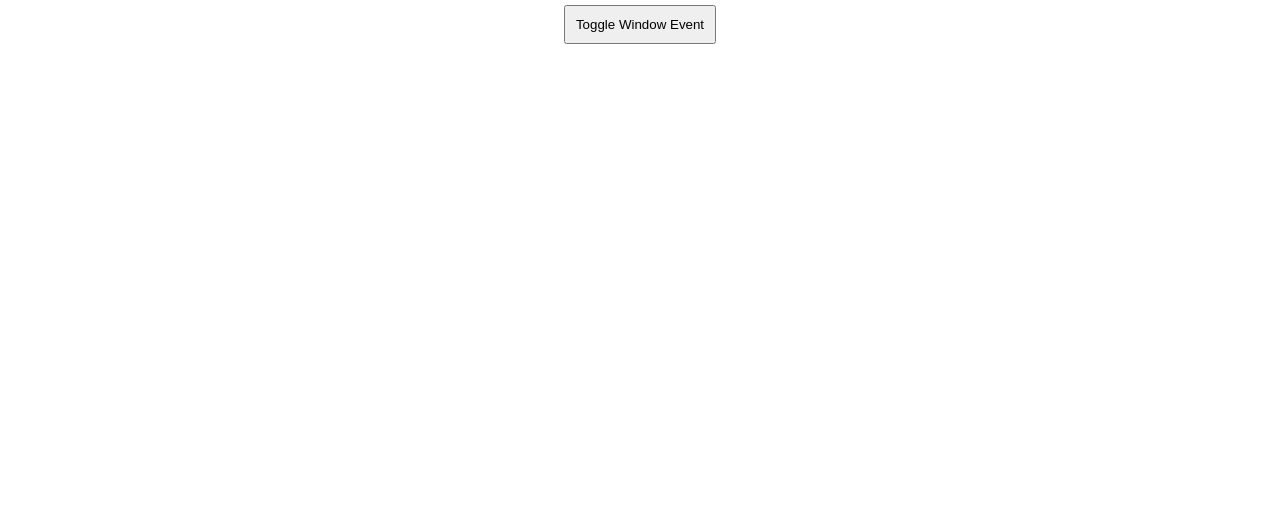
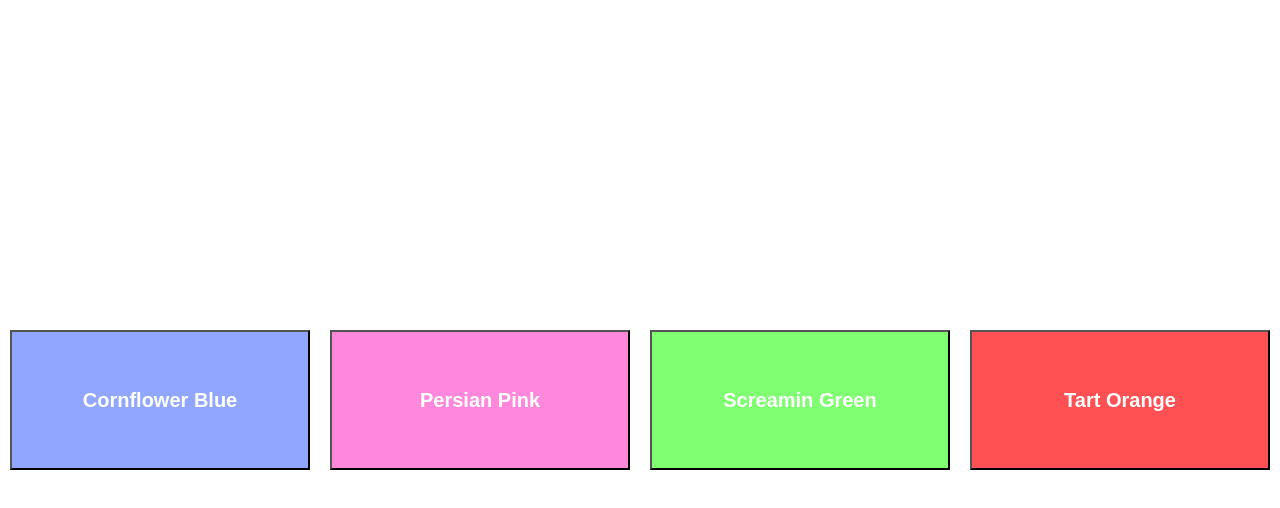
Before and after one commit to sameem420/React.js-Code-Challenges, a React (Create React App) app: page / in a window 1280 px wide. Shown: the top 508 px of the page. Built offline with nearby package versions, Linux system fonts and the light colour scheme.

Commit message:
:white_check_mark: Color picker challenge done

```diff
--- /dev/null
+++ b/src/07-color-picker/Color.js
@@ -0,0 +1,11 @@
+export default function Color({ hex, name, setBackgroundColor }) {
+  return (
+    <button
+      className="color-square"
+      style={{ backgroundColor: hex }}
+      onClick={() => setBackgroundColor(hex)}
+    >
+      <h2>{name}</h2>
+    </button>
+  );
+}
--- /dev/null
+++ b/src/07-color-picker/ColorPicker.js
@@ -0,0 +1,38 @@
+import { useState } from "react";
+import Color from "./Color";
+
+const colors = [
+  {
+    hex: "#91A6FF",
+    name: "Cornflower Blue",
+  },
+  {
+    hex: "#FF88DC",
+    name: "Persian Pink",
+  },
+  {
+    hex: "#80FF72",
+    name: "Screamin Green",
+  },
+  {
+    hex: "#FF5154",
+    name: "Tart Orange",
+  },
+];
+
+export default function ColorPicker() {
+  const [backgroundColor, setBackgroundColor] = useState("white");
+
+  return (
+    <div className="page" style={{ backgroundColor }}>
+      {colors.map((color) => (
+        <Color
+          key={color.hex}
+          hex={color.hex}
+          name={color.name}
+          setBackgroundColor={setBackgroundColor}
+        />
+      ))}
+    </div>
+  );
+}
--- a/src/App.js
+++ b/src/App.js
@@ -6,6 +6,7 @@ import FormValidator from "./03-form-validator/FormValidator";
 import DogPics from "./04-dog-pics/DogPics";
 import ScoreKeeper from "./05-score-keeper/ScoreKeeper";
 import ToggleWindowEvent from "./06-add-window-event/ToggleWindowEvent";
+import ColorPicker from "./07-color-picker/ColorPicker";
 
 function App() {
   return (
@@ -15,7 +16,8 @@ function App() {
       {/* <FormValidator /> */}
       {/* <DogPics /> */}
       {/* <ScoreKeeper /> */}
-      <ToggleWindowEvent />
+      {/* <ToggleWindowEvent /> */}
+      <ColorPicker />
     </div>
   );
 }
```
